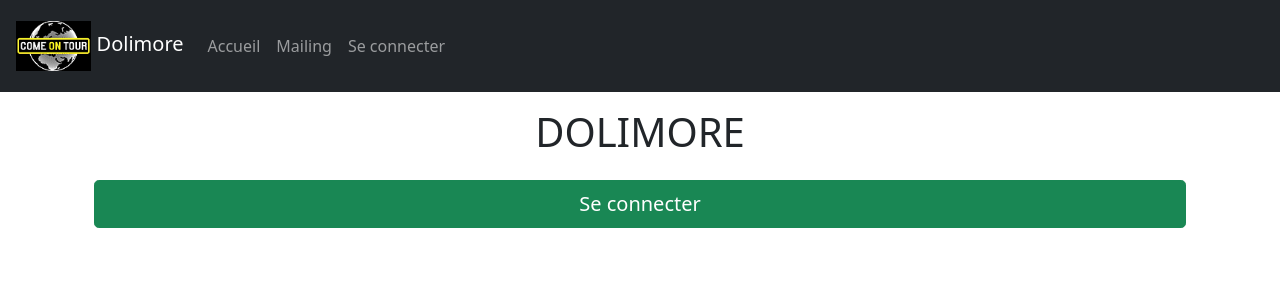
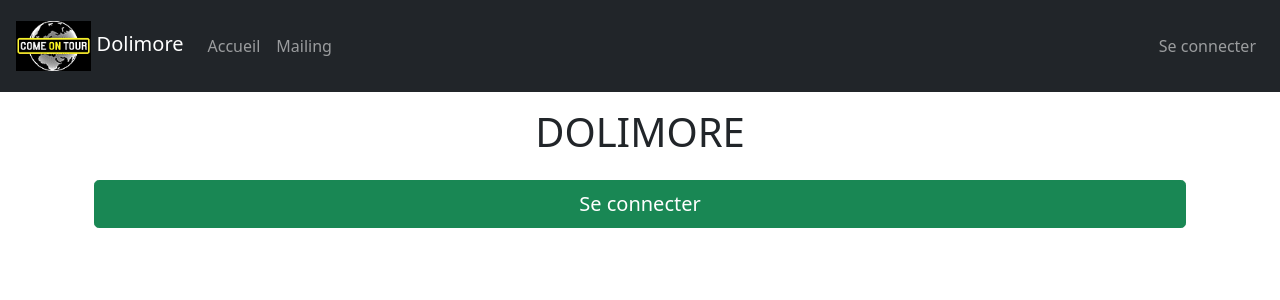
Before and after one commit to normanalie/dolimore, a Flask app: page / in a window 1280 px wide. Shown: the top 300 px of the page. Run offline with Flask 2, Linux system fonts and the light colour scheme.

Commit message:
Navbar align login info right

```diff
--- a/app/templates/base.html
+++ b/app/templates/base.html
@@ -27,6 +27,10 @@
                 <li class="nav-item">
                     <a class="nav-link" href="{{ url_for('mailing') }}">Mailing</a>
                 </li>
+              </ul>
+            </div>
+            <div class="d-flex">
+                <ul class="navbar-nav mr-auto">
                     {% if current_user.is_anonymous %}
                     <li class="nav-item">
                         <a class="nav-link" href="{{ url_for('login') }}">Se connecter</a>
```
Lines whose indentation alone changed are shown as unchanged.
